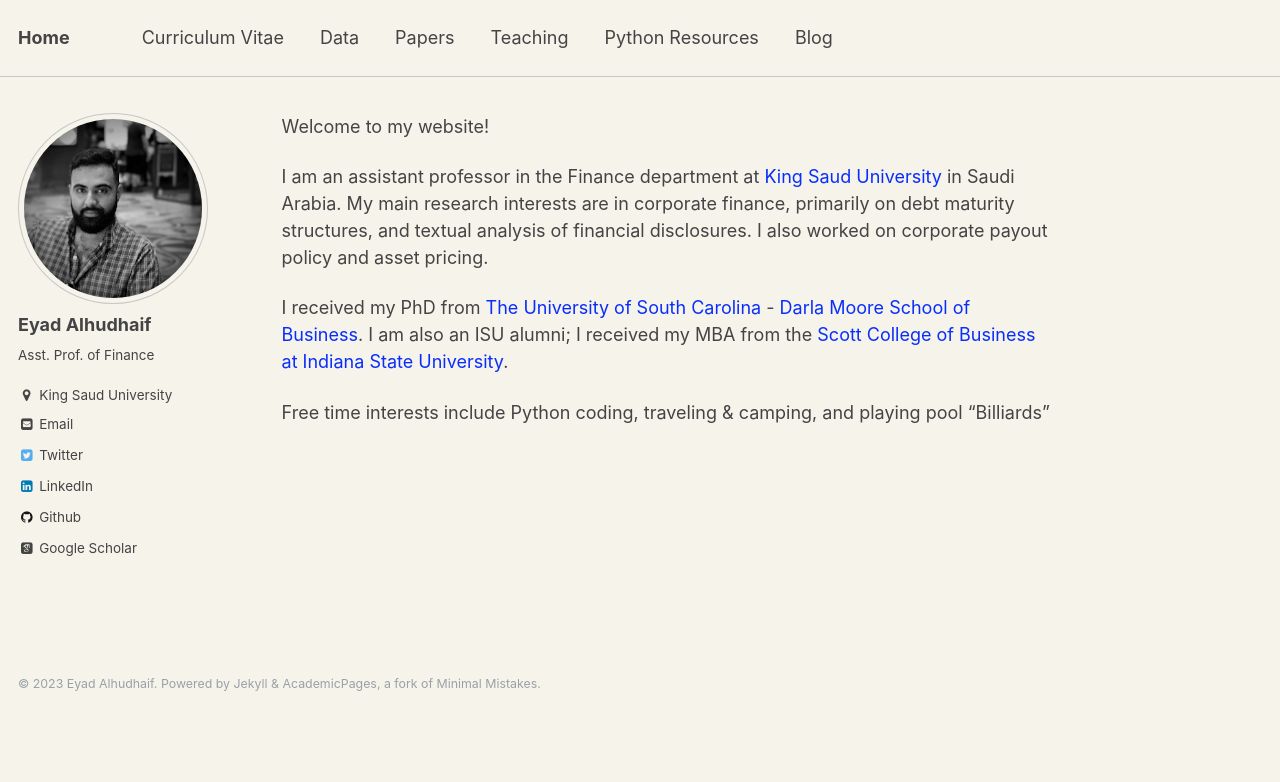
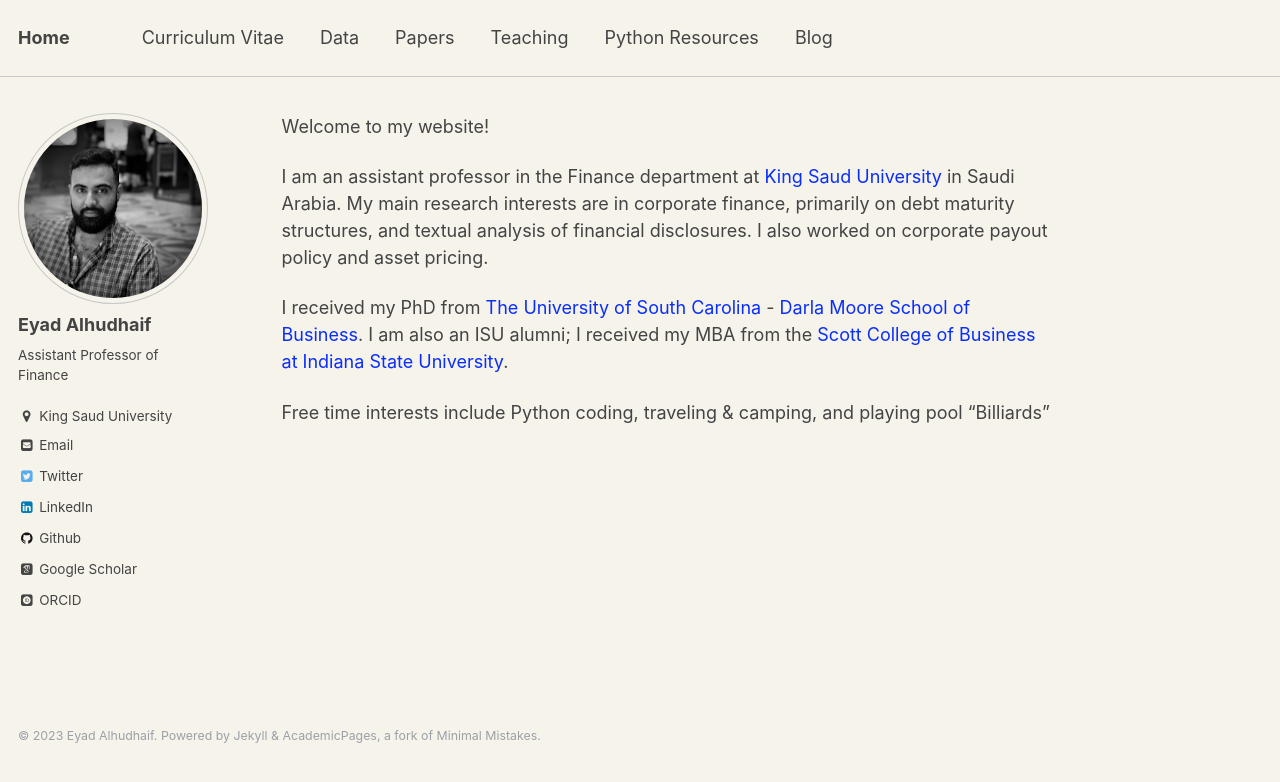
Before and after one commit to ieyada/ieyada.github.io, a Jekyll site: the page built from _pages/about.md, in a window 1280 px wide. Shown: the top 782 px of the page. Built offline with Jekyll 4.4.1, drawn with Linux system fonts in a browser that asks for light colours; some web fonts are replaced.

Commit message:
updated bio

```diff
--- a/_config.yml
+++ b/_config.yml
@@ -83,7 +83,7 @@ analytics:
 author:
   name             : "Eyad Alhudhaif"
   avatar           : "personal.jpg"
-  bio              : "Asst. Prof. of Finance"
+  bio              : "Assistant Professor of Finance"
   location         : King Saud University
   employer         :
   googlescholar    : "https://scholar.google.com/citations?user=w-Wdm7gAAAAJ&hl=en"
@@ -102,7 +102,7 @@ author:
   instagram        :
   lastfm           :
   linkedin         : "Eyad-alhudhaif"
-  orcid            :
+  orcid            : "0000-0002-9447-712X"
   pinterest        :
   soundcloud       :
   stackoverflow    : # http://stackoverflow.com/users/123456/username
```
